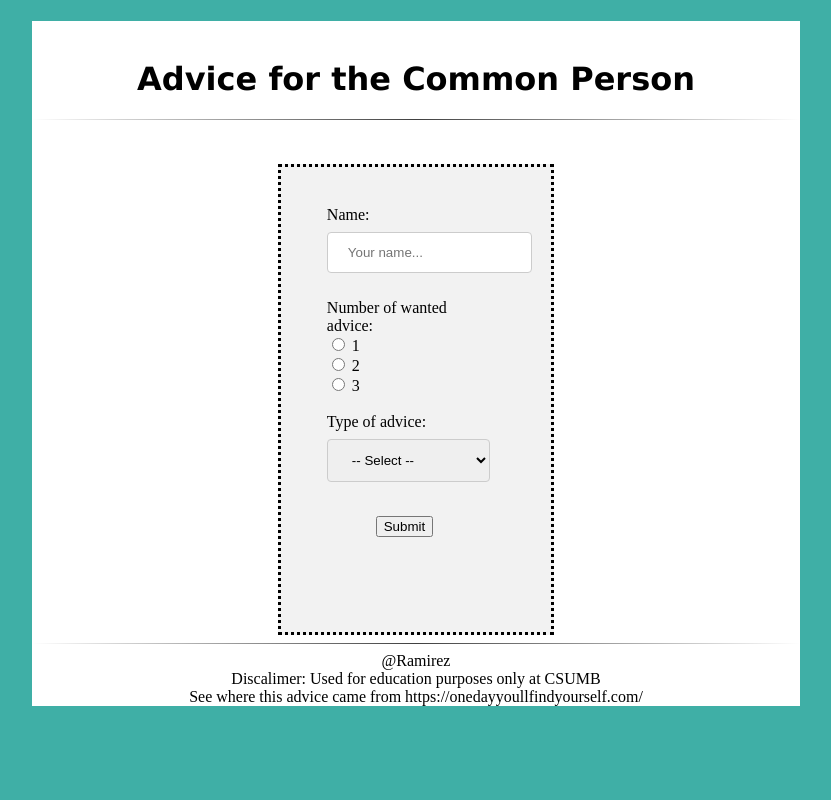
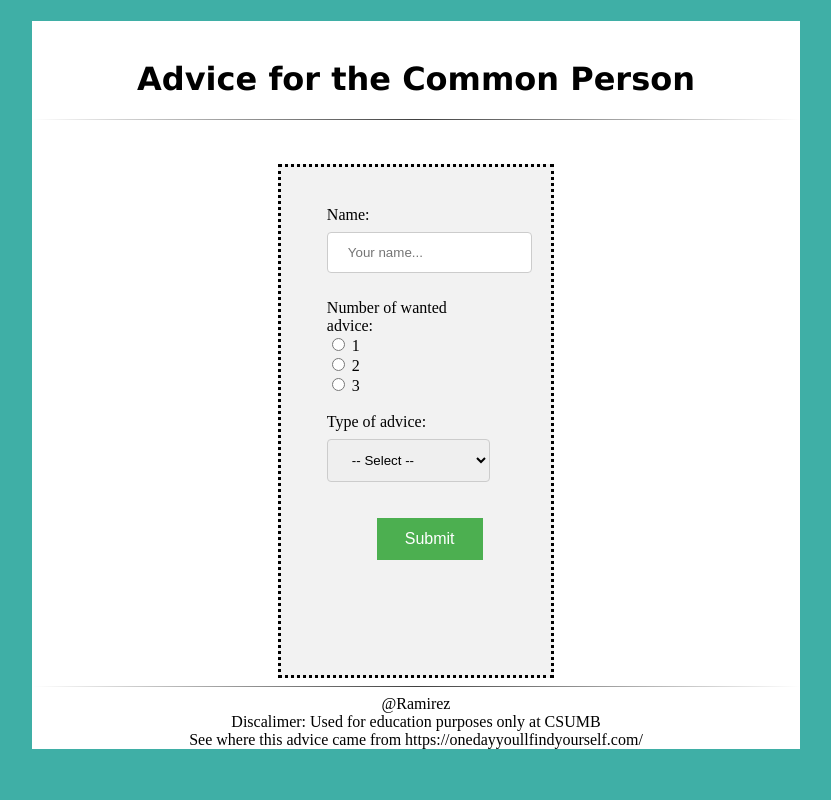
Before and after one commit to Rami9284/cst336-h4, a PHP site: page / in a window 1280 px wide. Shown: the whole page, without its empty margins (224-1055 px from the left). Run offline with PHP 8.4, Linux system fonts and the light colour scheme; some libraries are stand-ins or nearby versions.

Commit message:
changed to .php

```diff
--- a/css/style.css
+++ b/css/style.css
@@ -42,7 +42,7 @@ body{
 footer{
     text-align: center;
 }
-#submitButton{
+.submitButton{
 background-color: #4CAF50;
     color: white;
     padding: 12px 28px;
```
